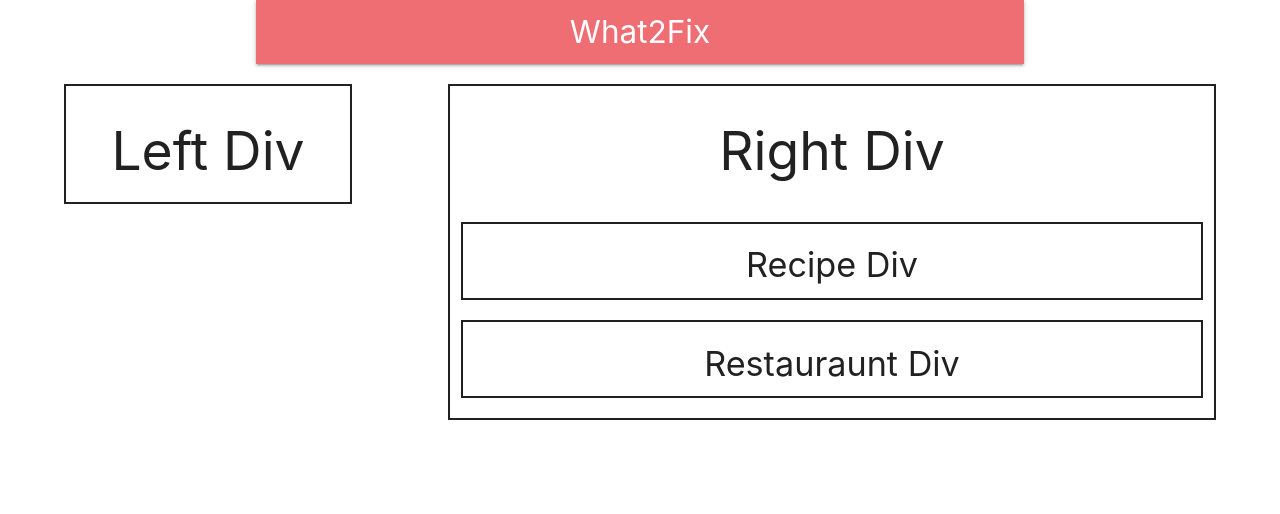
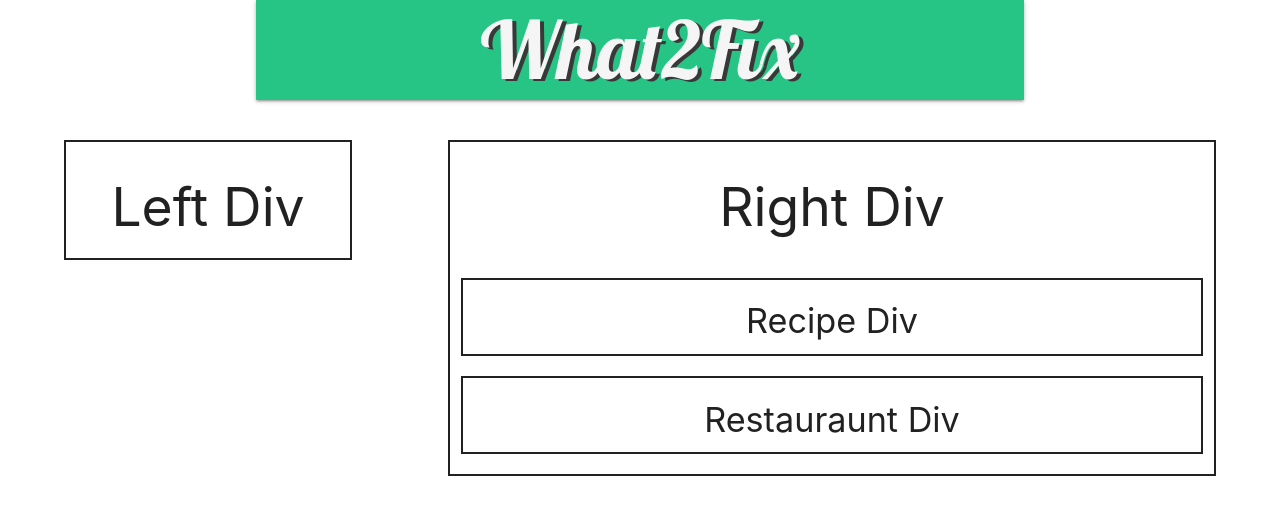
Before and after one commit to zhenyang9261/web-project1, a plain HTML site: page index.html in a window 1280 px wide. Drawn offline with nearby package versions, Linux system fonts and the light colour scheme.

Commit message:
adding styling to the title. changed font, size and nav color.

```diff
--- a/assets/css/style.css
+++ b/assets/css/style.css
@@ -1,6 +1,17 @@
 #title {
+    font-family: 'Lobster', cursive;;
+    background-color: #26C485;
+    text-shadow: 4px 2px rgb(56, 56, 56);
     margin: 0 auto;
     width: 60%;
+    height: 100px;
+    padding-top: 5px;
+}
+
+.title-size {
+    font-size: 80px !important;
+    color: whitesmoke !important;
+    margin: 0 auto;
 }
 
 #left-div {
--- a/index.html
+++ b/index.html
@@ -5,18 +5,23 @@
     <meta charset="UTF-8">
     <meta name="viewport" content="width=device-width, initial-scale=1.0">
     <meta http-equiv="X-UA-Compatible" content="ie=edge">
+    <!-- style sheets and materialize -->
     <link rel="stylesheet" href="https://cdnjs.cloudflare.com/ajax/libs/materialize/1.0.0/css/materialize.css">
     <script src="https://cdnjs.cloudflare.com/ajax/libs/materialize/1.0.0/js/materialize.js"></script>
     <link rel="stylesheet" href="./assets/css/style.css">
+    <!-- fonts -->
+    <link href="https://fonts.googleapis.com/css?family=Lobster&display=swap" rel="stylesheet">
     <title>Skeleton 3 Div Layout</title>
 </head>
 
 <body>
+    <div class="row">
     <nav id="title" >
          <div class="nav-wrapper">
-             <a href="#" class="brand-logo center">What2Fix</a>
+             <h1 href="#" class="brand-logo center title-size">What2Fix</>
         </div>
     </nav>
+    </div>
 
     <div class="container">
     <div class="row">
```
